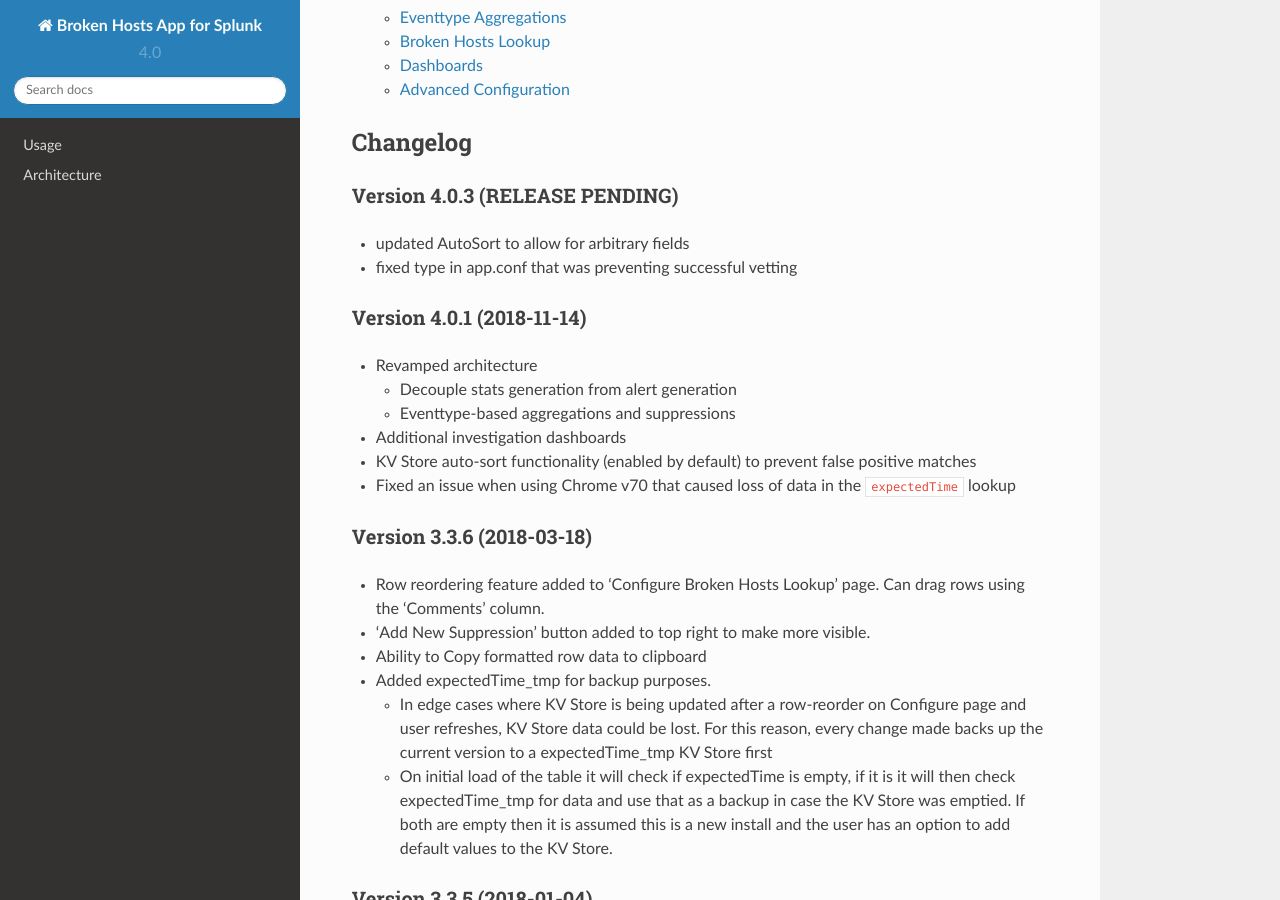
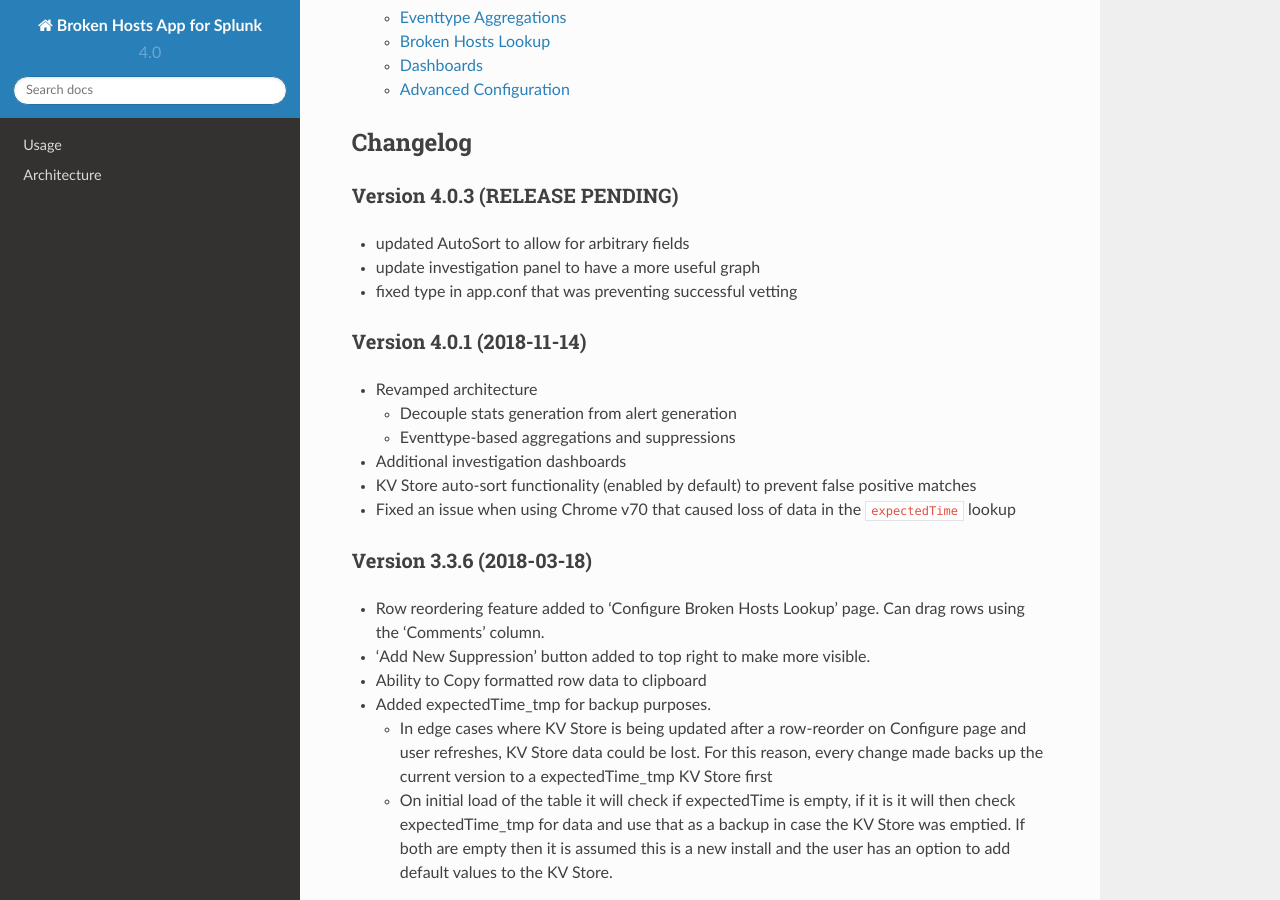
Before and after one commit to HurricaneLabs/brokenhosts, a Sphinx documentation site: the page built from docs/index.rst, in a window 1280 px wide and 900 px high, scrolled down 1452 px. Built offline with Sphinx 7.4.7 and the Read the Docs theme 2.0.0, drawn with Linux system fonts in a browser that asks for light colours.

Commit message:
updated release notes documentation

```diff
--- a/docs/index.rst
+++ b/docs/index.rst
@@ -66,6 +66,7 @@ Version 4.0.3 (RELEASE PENDING)
 ~~~~~~~~~~~~~~~~~~~~~~~~~~~~~~~
 
 - updated AutoSort to allow for arbitrary fields
+- update investigation panel to have a more useful graph
 - fixed type in app.conf that was preventing successful vetting
 
 Version 4.0.1 (2018-11-14)
```
